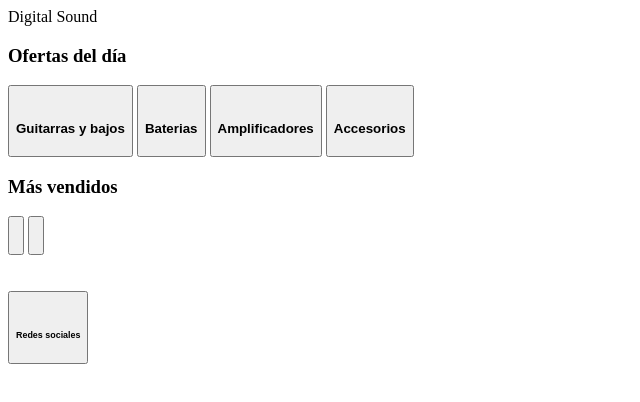
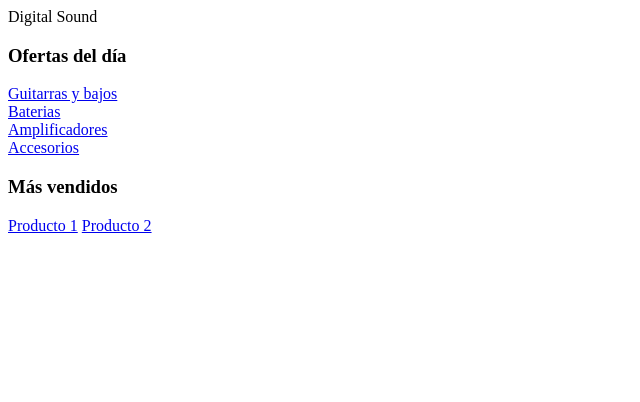
Before and after one commit to ramoncarafi/grupo_1_digitalSound, a website: page views/index.html in a window 1280 px wide. Shown: the whole page, without its empty margins (0-640 px from the left). Drawn offline with Linux system fonts and the light colour scheme.

Commit message:
index.html corregido

```diff
--- a/views/index.html
+++ b/views/index.html
@@ -11,8 +11,6 @@
             <nav>Digital Sound</nav>
         </header>
 
-
-        <section>
             <div>
                 <h3>Ofertas del día</h3>
             </div>
@@ -23,68 +21,32 @@
                 Así si hacés click en cualqueir parte de la imagen te lleva al link especificdo
                 en href
             -->
+        <nav>
+        <article>
+            <a href="#"><img src="">Guitarras y bajos</a>
+        </article>
 
-            <button>
-                <article>
-                    <img>
-                    <h4>Guitarras y bajos</h4>
-                </article>
-            </button>
-            <button>
-                <article>
-                    <img>
-                    <h4>Baterias</h4>
-                </article>
-            </button>
-            <button>
-                <article>
-                    <img>
-                    <h4>Amplificadores</h4>
-                </article>
-            </button>
-            <button>
-                <article>
-                    <img>
-                    <h4>Accesorios</h4>
-                </article>
-            </button>
-        </section>
+        <article>
+            <a href="#"><img src="">Baterias</a>
+        </article>
 
-        <section>
+        <article>
+            <a href="#"><img src="">Amplificadores</a>
+        </article>
 
-            <div>
-                <h3>Más vendidos</h3>
-            </div>
-
-
-            <button>
-                <article>
-                    <img>
-                    <h4></h4>
-                </article>
-            </button>
-
-            <button>
-                <article>
-                    <img>
-                    <h4></h4>
-                </article>
-            </button>
-
-        </section>
-
-        <br><br>
+        <article>
+            <a href="#"><img src="">Accesorios</a>
+        </article>
+        </nav>
 
         <footer>
-            <button>
-                <article>
-                    <img>
-                    <h6>Redes sociales</h6>
-                </article>
-            </button>
+            <h3>Más vendidos</h3>
+
+            <a href="#"><img src="">Producto 1</a>
+            <a href="#"><img src="">Producto 2</a>
+
         </footer>
 
+</body>
 
-
-</body>
 </html>
```
